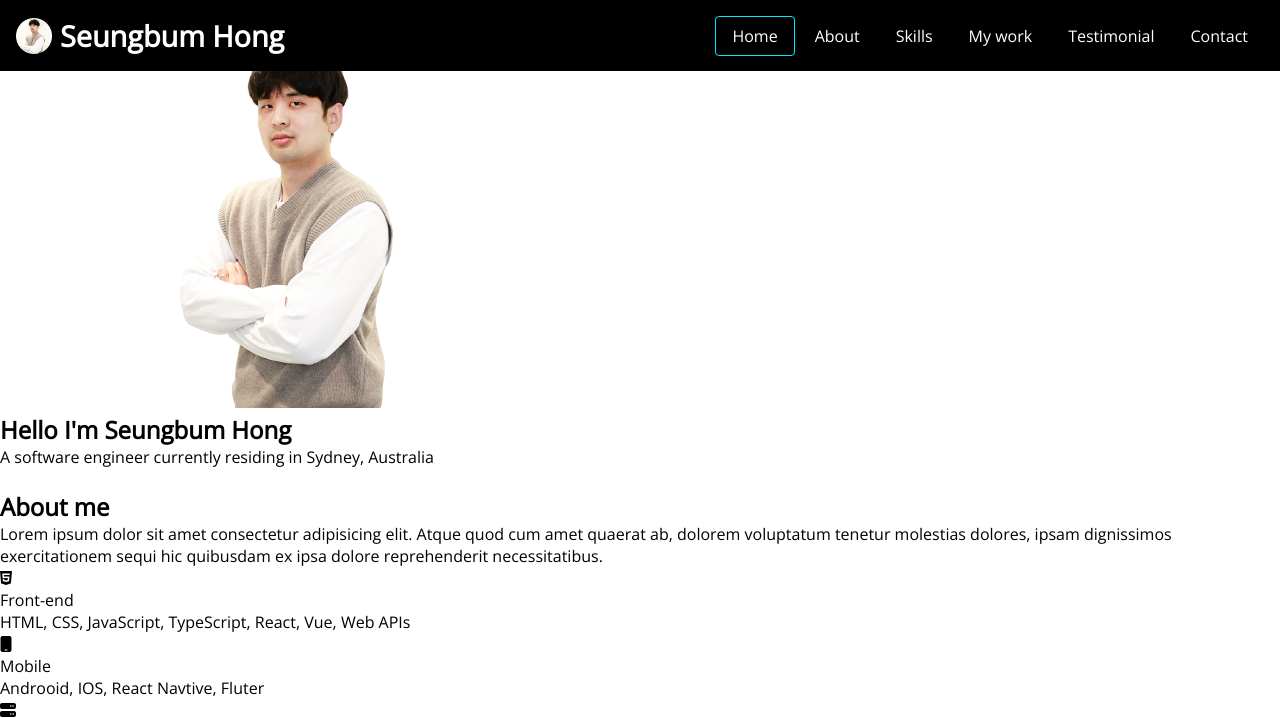
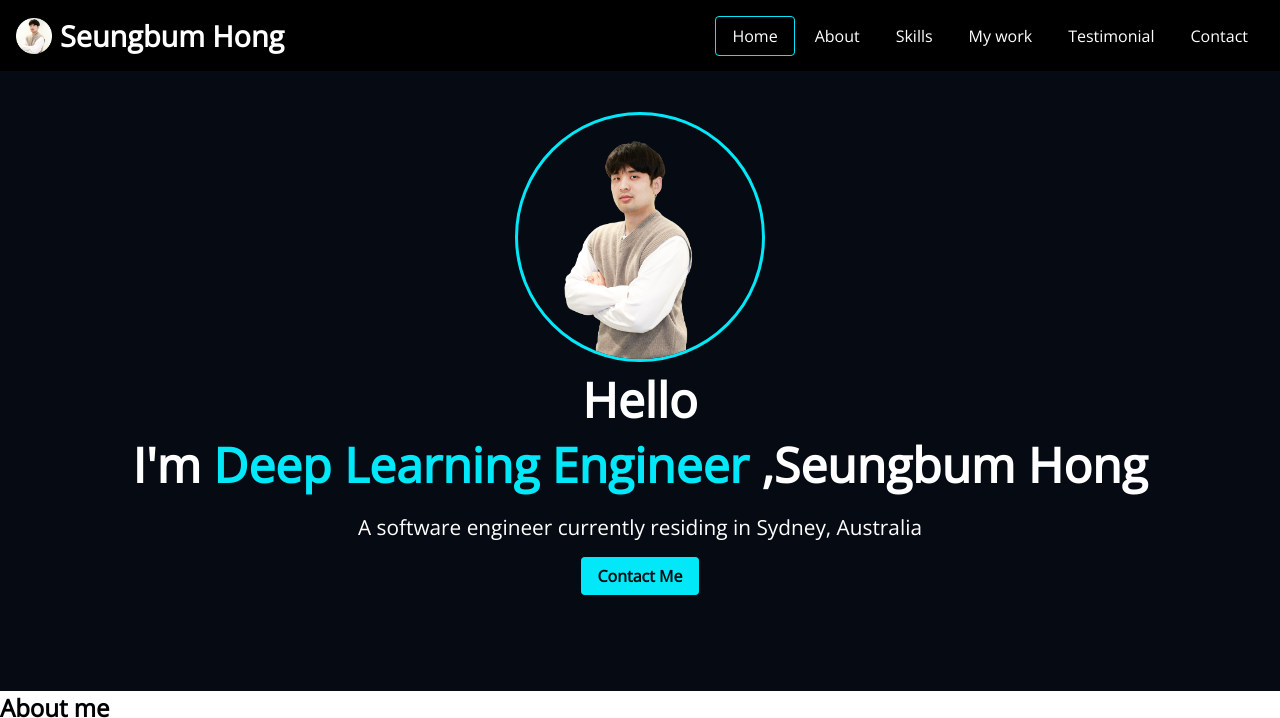
Before and after one commit to generation21/portfolio_cloncoding, a plain HTML site: page index.html in a window 1280 px wide. Shown: the top 718 px of the page. Drawn offline with nearby package versions, Linux system fonts and the light colour scheme.

Commit message:
CSS-Home

```diff
--- a/css/style.css
+++ b/css/style.css
@@ -96,3 +96,49 @@ button:focus {
   border: 1px solid var(--color-accent);
   border-radius: 4px;
 }
+
+/* Home */
+#home {
+  background-color: var(--color-primary);
+  color: var(--color-text);
+  padding: 5rem 1rem;
+  padding-top: 7rem;
+  text-align: center;
+}
+
+.home__avatar {
+  width: 250px;
+  height: 250px;
+  object-fit: cover;
+  border-radius: 100%;
+  border: 3px solid var(--color-accent);
+}
+
+.home__title {
+  font-size: 3rem;
+  margin-bottom: 1rem;
+}
+
+.home__title--strong {
+  color: var(--color-accent);
+}
+
+.home__description {
+  font-size: 1.3rem;
+}
+
+.home__contact {
+  display: inline-block;
+  background-color: var(--color-accent);
+  color: var(--color-black);
+  margin: 1rem;
+  padding: 0.5rem 1rem;
+  font-weight: bold;
+  border-radius: 4px;
+}
+
+.home__contact:hover {
+  background-color: transparent;
+  color: var(--color-text);
+  outline: 2px solid var(--color-accent);
+}
--- a/index.html
+++ b/index.html
@@ -63,10 +63,21 @@
     <main>
       <!-- Home -->
       <section id="home">
-        <img src="images/profile.png" alt="Seungbum's profile" />
-        <h2>Hello I&#39;m Seungbum Hong</h2>
-        <p>A software engineer currently residing in Sydney, Australia</p>
-        <a href="#contact">Contact Me</a>
+        <img
+          class="home__avatar"
+          src="images/profile.png"
+          alt="Seungbum's profile"
+        />
+        <h2 class="home__title">
+          Hello <br />
+          I&#39;m
+          <strong class="home__title--strong">Deep Learning Engineer</strong>
+          ,Seungbum Hong
+        </h2>
+        <p class="home__description">
+          A software engineer currently residing in Sydney, Australia
+        </p>
+        <a class="home__contact" href="#contact">Contact Me</a>
       </section>
       <!-- About -->
       <section id="about">
```
